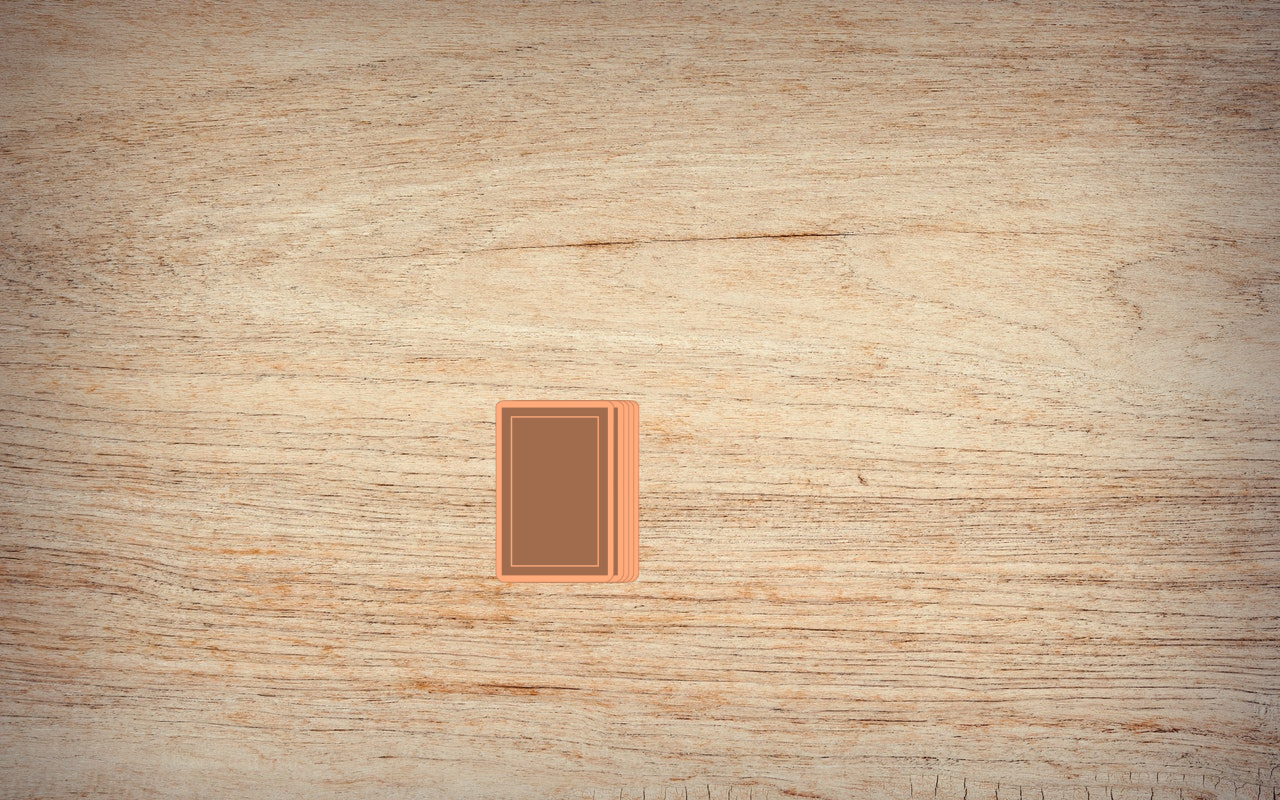
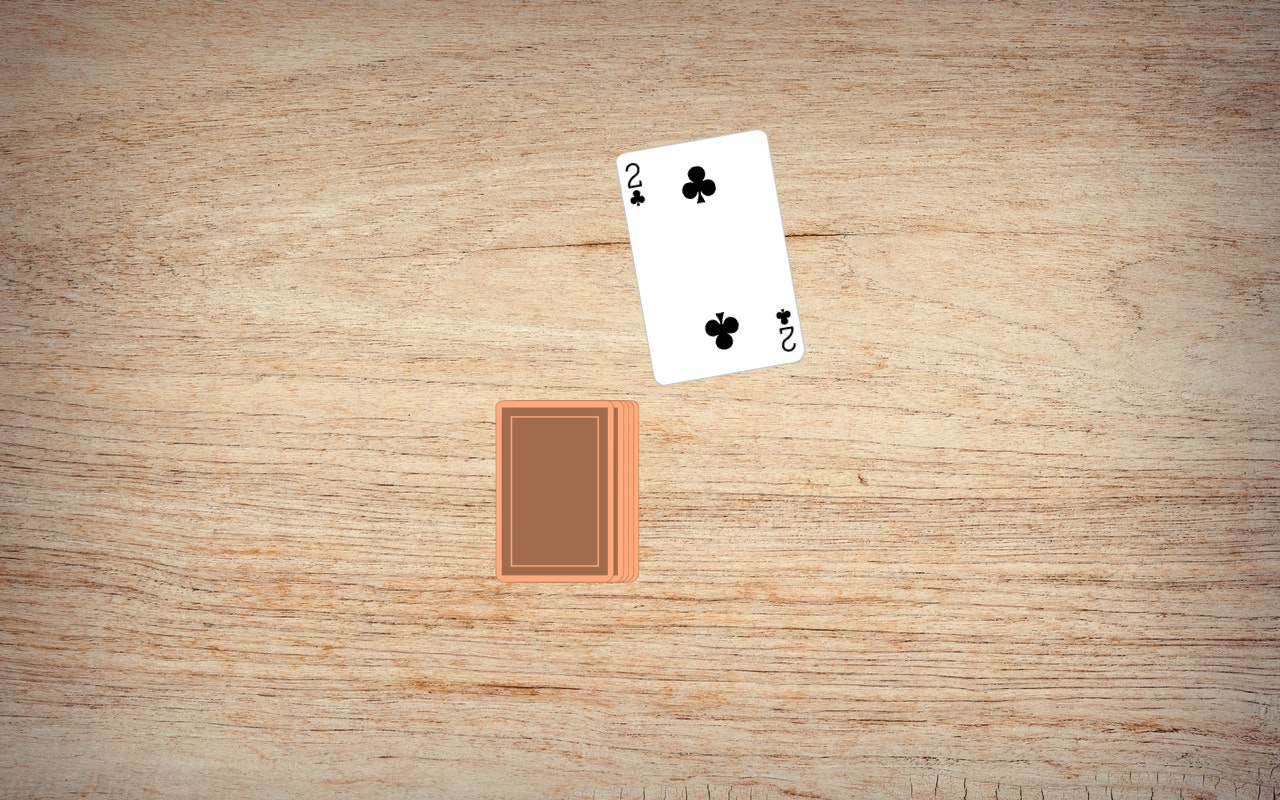
Before and after one commit to AlexanderKiefer77/Ring-of_Fire, an Angular app: page /game in a window 1280 px wide. Both pictures are taken after a click on the picture 555 px from the left and 491 px from the top of the page. Built offline with nearby package versions, Linux system fonts and the light colour scheme.

Commit message:
added a stack for playing cards with animation

```diff
--- a/src/app/game/game.component.html
+++ b/src/app/game/game.component.html
@@ -13,13 +13,20 @@
         <!-- damit die oberste Karte auf dem Stapel anders animiert wird, ist eine 5. Karte, die erzeugt wird.-->
         <!-- ########### Ende Zwischenschritt ############# -->
 
+        <!-- Card stack -->
         <img *ngFor="let c of [0, 1, 2, 3]; let i = index;" [ngStyle]="{'right.px': i * 5}"
             src="./../../assets/img/cards/card_cover.png" alt="">
-        <img (click)="takeCard()" class="top-card" style="right: 25px"
-            src="./../../assets/img/cards/card_cover.png" alt="">
+        <img (click)="takeCard()" class="top-card" style="right: 25px" src="./../../assets/img/cards/card_cover.png"
+            alt="">
+
+        <!-- Haufen von gezogenen Karten / Stack for played Cards -->
+        <img *ngFor="let card of game.playedCards" class="played-card" src="./../../assets/img/cards/{{ card }}.png"
+            alt="">
+
+        <!-- Current card (Animation) -->
         <img (click)="takeCard()" *ngIf="pickCardAnimation" class="pick-card" style="right: 25px"
             src="./../../assets/img/cards/{{ currentCard }}.png" alt="">
-            <!-- anhand der Variablen "currentCard" wird hier die Karte angezeigt, die als letztes aus dem stack genommen wurde -->
+        <!-- anhand der Variablen "currentCard" wird hier die Karte angezeigt, die als letztes aus dem stack genommen wurde -->
 
     </div>
 
--- a/src/app/game/game.component.scss
+++ b/src/app/game/game.component.scss
@@ -20,7 +20,8 @@
     }
 }
 
-.top-card { // animation für die oberste Karte auf dem Startbild Kartenstapel
+.top-card {
+    // animation für die oberste Karte auf dem Startbild Kartenstapel
     cursor: pointer;
     transition: all 125ms ease-in-out;
 
@@ -29,7 +30,13 @@
     }
 }
 
-.pick-card { // animation, das die oberste Karte weiter vergrößert wird, wen man auf die Karte drauf clickt.
+.played-card {
+    right: 25px;
+    transform: scale(1.3) translateX(120px) translateY(-180px) rotate(-10deg);
+}
+
+.pick-card {
+    // animation, das die oberste Karte weiter vergrößert wird, wen man auf die Karte drauf clickt.
     // transition: all 125ms ease-in-out; // war als Zwischenschritt eingebaut
     // transform: scale(1.7) !important; // !important notwendig, da sonst der hover bevorzugt wird // war als Zwischenschritt eingebaut
 
@@ -41,12 +48,15 @@
     0% {
         transform: scale(1); // kein !important in einer @keyframes Funktion einbauen
     }
+
     40% {
         transform: scale(1.7);
     }
+
     60% {
         transform: scale(1.7);
     }
+
     100% {
         transform: scale(1.3) translateX(120px) translateY(-180px) rotate(-10deg);
     }
--- a/src/app/game/game.component.ts
+++ b/src/app/game/game.component.ts
@@ -12,11 +12,11 @@ import { Game } from '../../models/game';
 })
 export class GameComponent {
   pickCardAnimation = false;
-  currentCard?: string = '';
-  game: Game;
+  currentCard?: string;
+  game!: Game;
 
   constructor() {
-    this.game = new Game();
+    // this.game = new Game();
   }
 
   ngOnInit(): void {
@@ -28,18 +28,36 @@ export class GameComponent {
     // console.log(this.game); // anzeigen des gemischten stack
   }
 
+  // Zwischenschritt
+  //    takeCard() {
+  //      if (!this.pickCardAnimation) { // es kann nur der stack angeclickt werden, wenn die Variable = false ist (als Standart definiert)
+  //        this.currentCard = this.game.stack.pop(); // nimmt die letzte Karte aus dem stack
+  //        //console.log(this.currentCard); // anzeigen der letzten Karte, die aus dem stack genommen wurde
+
+  //        this.pickCardAnimation = true; // die Variable wird auf true gesetzt
+
+  //        setTimeout(() => { // nach 1,5 sek. wird die Variable wieder auf false gesetzt. Damit verschwindet nach 1,5 sek. die hingeworfene
+  //                           // Karte und es kann erneut auf den stack geclickt werden.
+  //          this.pickCardAnimation = false;
+  //        }, 1500);
+  //      }
+  //    }
+
+
   takeCard() {
     if (!this.pickCardAnimation) { // es kann nur der stack angeclickt werden, wenn die Variable = false ist (als Standart definiert)
       this.currentCard = this.game.stack.pop(); // nimmt die letzte Karte aus dem stack
       //console.log(this.currentCard); // anzeigen der letzten Karte, die aus dem stack genommen wurde
-
       this.pickCardAnimation = true; // die Variable wird auf true gesetzt
 
-      setTimeout(() => { // nach 1,5 sek. wird die Variable wieder auf false gesetzt. Damit verschwindet nach 1,5 sek. die hingeworfene
-                         // Karte und es kann erneut auf den stack geclickt werden.
+      setTimeout(() => {
+        if (this.currentCard !== undefined) {
+          this.game.playedCards.push(this.currentCard);// packt die aktuell gezogene Karte ins array playedCards
+          // console.log('Played Card:', this.currentCard);
+          // console.log('stack is: ', this.game);
+        }
         this.pickCardAnimation = false;
-      }, 1500);
+      }, 1000);
     }
   }
-
 }
--- a/src/models/game.ts
+++ b/src/models/game.ts
@@ -1,8 +1,8 @@
 
 export class Game { // erstellt ein Object für die Spieldaten
     public players: string[] = [];
-    public stack: string[] = [];
-    public playedCards: string[] = [];
+    public stack: string[] = []; // für stack
+    public playedCards: string[] = []; // für gespielte Karten
     public currentPlayer: number = 0;
 
     constructor() {
```
